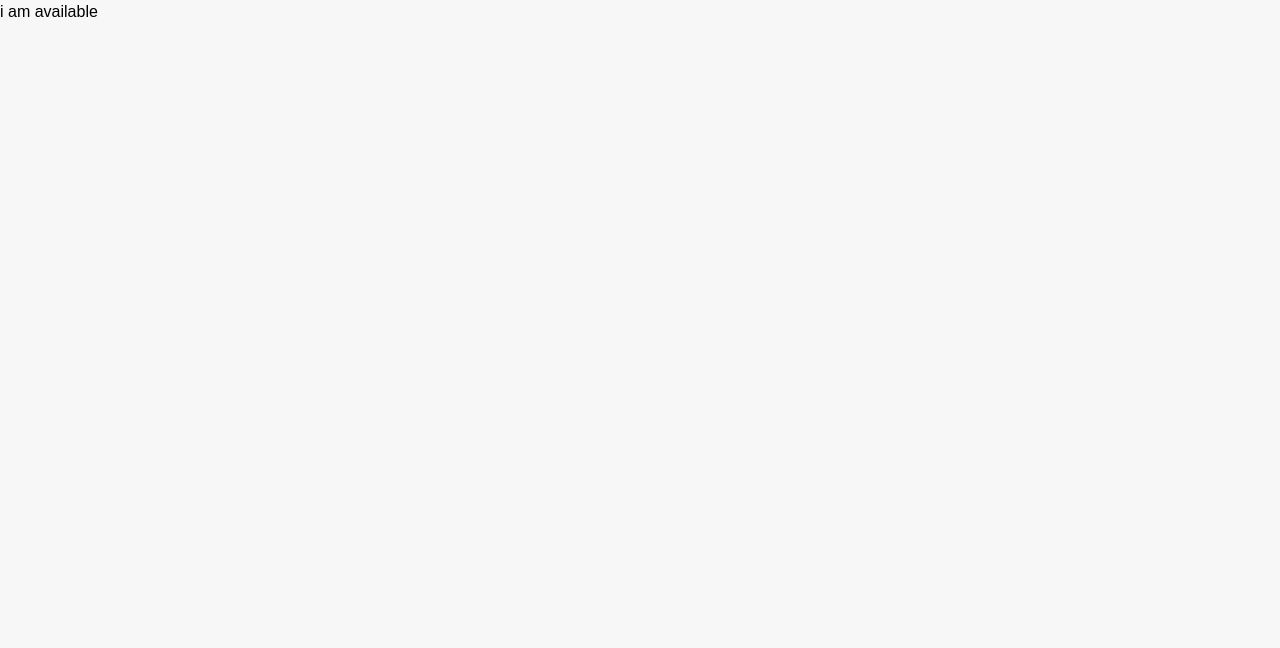
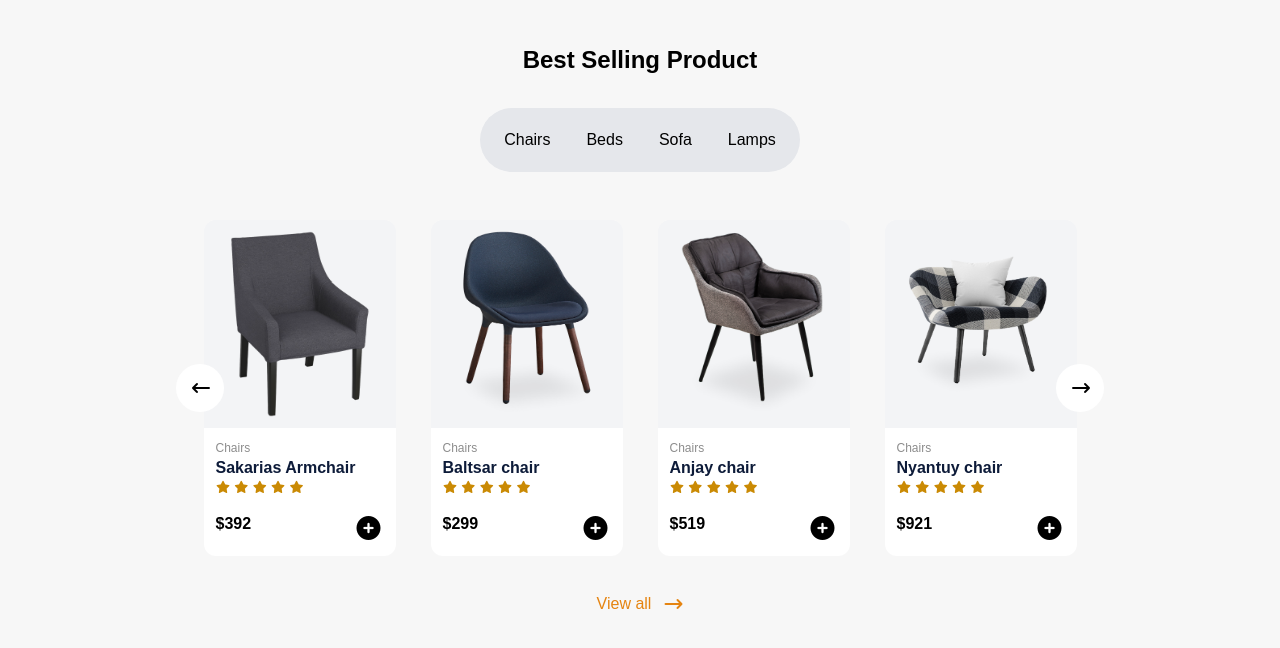
Before and after one commit to joshuapetertolu/Panto-Furniture-Landing-page, a plain HTML site: page index.html in a window 1280 px wide. Drawn offline with nearby package versions, Linux system fonts and the light colour scheme.

Commit message:
newest update

```diff
--- a/index.html
+++ b/index.html
@@ -3,6 +3,8 @@
   <head>
     <meta charset="UTF-8" />
     <meta name="viewport" content="width=device-width, initial-scale=1.0" />
+    <script src="https://cdn.tailwindcss.com"></script>
+    <link rel="stylesheet" href="https://cdnjs.cloudflare.com/ajax/libs/font-awesome/7.0.1/css/all.min.css">
     <title>Panto Furniture</title>
     <!-- Tailwind Play CDN -->
     <script src="https://cdn.tailwindcss.com"></script>
@@ -30,9 +32,110 @@
     <section></section>
 
     <!-- Best Selling Products Section -->
-    <section>
-      <div>
-        <h1>i am available</h1>
+    <section class="bg-[#F7F7F7] py-7">
+        <h1 class="text-center font-bold text-2xl mt-4">Best Selling Product</h1>
+        <div class="flex justify-center mt-8">
+          <div class="flex flex-rol space-x-3 border-1 rounded-full bg-gray-200 py-2 px-4 justify-center items-center max-w-[20rem]">
+          <h2 class="p-3 rounded-3xl border-1 hover:text-[#E58411] active:bg-[#ffffff] active:text-[#1E1E1E]">Chairs</h2>
+          <h2 class="p-3 rounded-3xl border-1 hover:text-[#E58411] active:bg-[#ffffff] active:text-[#1E1E1E]">Beds</h2>
+          <h2 class="p-3 rounded-3xl border-1 hover:text-[#E58411] active:bg-[#ffffff] active:text-[#1E1E1E]">Sofa</h2>
+          <h2 class="p-3 rounded-3xl border-1 hover:text-[#E58411] active:bg-[#ffffff] active:text-[#1E1E1E]">Lamps</h2>
+      </div>
+        </div>
+
+        <div class="absolute left-0 mt-[12rem] ml-[11rem] hidden lg:block"><i class="fa-solid fa-arrow-left-long border-1 bg-white w-12 h-12 p-4 rounded-full"></i></div>
+         <div class="absolute right-0 mt-[12rem] mr-[11rem] hidden lg:block"><i class="fa-solid fa-arrow-right-long border-1 bg-white w-12 h-12 p-4 rounded-full"></i></div>
+
+
+        <div class="grid justify-center mt-12 gap-3 md:grid-cols-2 md:place-items-center md:mx-[8rem] lg:grid-cols-4 lg:mx-[12rem]">
+            <div>
+              <div class="bg-gray-100 border-1 p-2 rounded-t-xl max-w-[12rem]"><img src="./assets/images/chair-1.png" class="h-[12rem] w-[12rem]"></div>
+            <div class="p-3 bg-white border-1 max-w-[12rem] rounded-b-xl">
+              <h6 class="text-xs text-[#8D8D8D]">Chairs</h6>
+              <h6 class="font-bold text-[#0D1B39]">Sakarias Armchair</h6>
+              <div class="text-yellow-600 text-xs">
+                <i class="fa-solid fa-star"></i>
+                <i class="fa-solid fa-star"></i>
+                <i class="fa-solid fa-star"></i>
+                <i class="fa-solid fa-star"></i>
+                <i class="fa-solid fa-star"></i>
+              </div>
+                   <div class="flex justify-between mt-4">
+            <h3 class="font-bold">$392</h3>
+            <i class="fa-solid fa-circle-plus text-2xl"></i>
+          </div>
+            </div>
+          </div>
+
+          <!-- second div -->
+
+          <div>
+              <div class="bg-gray-100 border-1 p-2 rounded-t-xl max-w-[12rem]"><img src="./assets/images/chair-2.png" class="h-[12rem] w-[12rem]"></div>
+            <div class="p-3 bg-white border-1 max-w-[12rem] rounded-b-xl">
+              <h6 class="text-xs text-[#8D8D8D]">Chairs</h6>
+              <h6 class="font-bold text-[#0D1B39]">Baltsar chair</h6>
+              <div class="text-yellow-600 text-xs">
+                <i class="fa-solid fa-star"></i>
+                <i class="fa-solid fa-star"></i>
+                <i class="fa-solid fa-star"></i>
+                <i class="fa-solid fa-star"></i>
+                <i class="fa-solid fa-star"></i>
+              </div>
+                   <div class="flex justify-between mt-4">
+            <h3 class="font-bold">$299</h3>
+            <i class="fa-solid fa-circle-plus text-2xl"></i>
+          </div>
+            </div>
+          </div>
+
+          <!-- third div -->
+
+          <div>
+              <div class="bg-gray-100 border-1 p-2 rounded-t-xl max-w-[12rem]"><img src="./assets/images/chair-3.png" class="h-[12rem] w-[12rem]"></div>
+            <div class="p-3 bg-white border-1 max-w-[12rem] rounded-b-xl">
+              <h6 class="text-xs text-[#8D8D8D]">Chairs</h6>
+              <h6 class="font-bold text-[#0D1B39]">Anjay chair</h6>
+              <div class="text-yellow-600 text-xs">
+                <i class="fa-solid fa-star"></i>
+                <i class="fa-solid fa-star"></i>
+                <i class="fa-solid fa-star"></i>
+                <i class="fa-solid fa-star"></i>
+                <i class="fa-solid fa-star"></i>
+              </div>
+                   <div class="flex justify-between mt-4">
+            <h3 class="font-bold">$519</h3>
+            <i class="fa-solid fa-circle-plus text-2xl"></i>
+          </div>
+            </div>
+          </div>
+
+          <!-- fourth div -->
+
+          <div>
+              <div class="bg-gray-100 border-1 p-2 rounded-t-xl max-w-[12rem]"><img src="./assets/images/chair-4.png" class="h-[12rem] w-[12rem]"></div>
+            <div class="p-3 bg-white border-1 max-w-[12rem] rounded-b-xl">
+              <h6 class="text-xs text-[#8D8D8D]">Chairs</h6>
+              <h6 class="font-bold text-[#0D1B39]">Nyantuy chair</h6>
+              <div class="text-yellow-600 text-xs">
+                <i class="fa-solid fa-star"></i>
+                <i class="fa-solid fa-star"></i>
+                <i class="fa-solid fa-star"></i>
+                <i class="fa-solid fa-star"></i>
+                <i class="fa-solid fa-star"></i>
+              </div>
+                   <div class="flex justify-between mt-4">
+            <h3 class="font-bold">$921</h3>
+            <i class="fa-solid fa-circle-plus text-2xl"></i>
+          </div>
+            </div>
+          </div>
+
+            </div>
+
+                <div class="flex flex-rol gap-3 mt-9 justify-center">
+          <h5 class="text-[#E58411]">View all</h5>
+          <i class="fa-solid fa-arrow-right-long mt-1 text-[#E58411]"></i>
+        </div>
       </div>
     </section>
 
```
